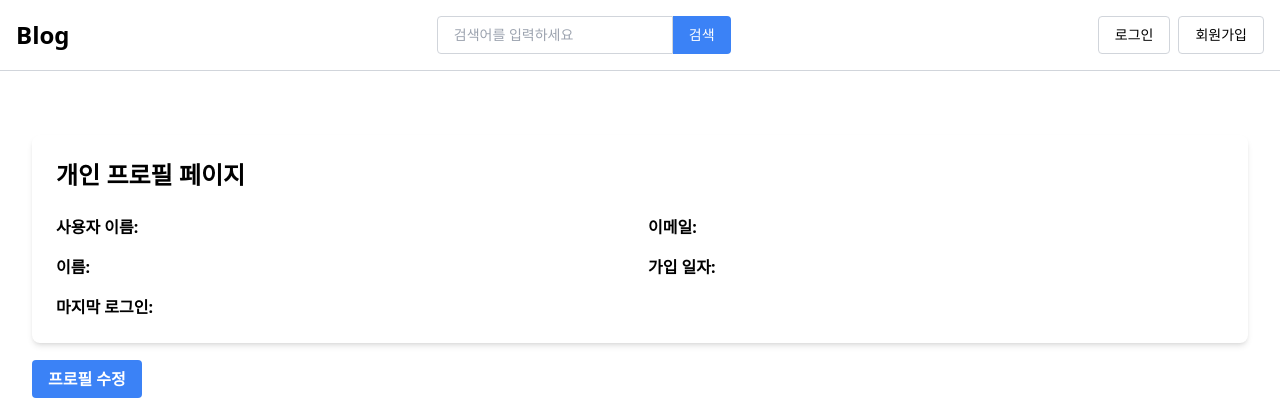
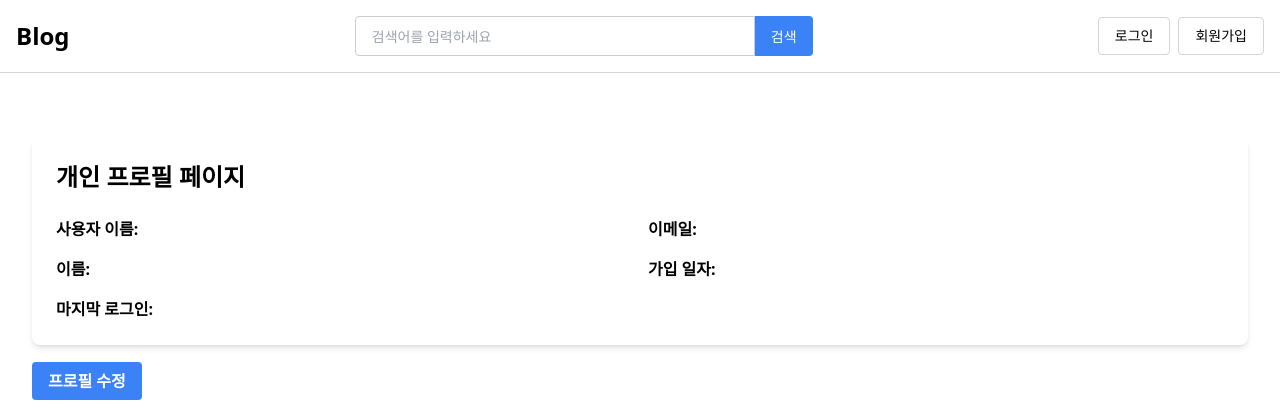
Before and after one commit to nathanLYJ/DjangoBlog, a Django app: page /accounts/profile/ in a window 1280 px wide. Shown: the top 420 px of the page. Run offline with Django 5.2, Linux system fonts and the light colour scheme; some libraries are stand-ins or nearby versions.

Commit message:
feat: Update base.html template with improved search form styling

```diff
--- a/templates/base.html
+++ b/templates/base.html
@@ -3,15 +3,17 @@
 <head>
     <meta charset="UTF-8">
     <meta name="viewport" content="width=device-width, initial-scale=1.0">
+    {% load static %}
     <title>{% block title %}GjangoBlog{% endblock %}</title>
     <script src="https://cdn.tailwindcss.com"></script>
+    <link href="{% static 'css/accounts_style.css' %}" rel="stylesheet">
 </head>
 <body class="flex flex-col min-h-screen">
     <header class="py-4 flex justify-between items-center border-b border-gray-300 px-4">
         <h1 class="text-2xl font-bold"><a href="{% url 'blog:post_list' %}">Blog</a></h1>
-        <form action="{% url 'blog:post_search' %}" method="get" class="flex">
-            <input class="border border-gray-300 rounded-l px-4 py-2 text-sm" type="text" name="q" value="{{ request.GET.q }}" placeholder="검색어를 입력하세요">
-            <button class="bg-blue-500 text-white rounded-r px-4 py-2 text-sm hover:bg-blue-600" type="submit">검색</button>
+        <form action="{% url 'blog:post_search' %}" method="get" class="flex items-center">
+            <input class="border border-gray-300 rounded-l px-4 h-10 text-sm mt-0 leading-normal" type="text" name="q" value="{{ request.GET.q }}" placeholder="검색어를 입력하세요">
+            <button class="bg-blue-500 text-white rounded-r px-4 h-10 text-sm hover:bg-blue-600 leading-normal" type="submit">검색</button>
         </form>
         <nav>
             <ul class="flex gap-2">
```
Also changed, not shown: db.sqlite3.
